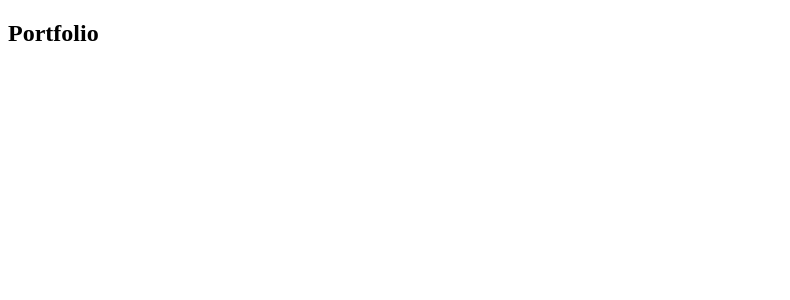
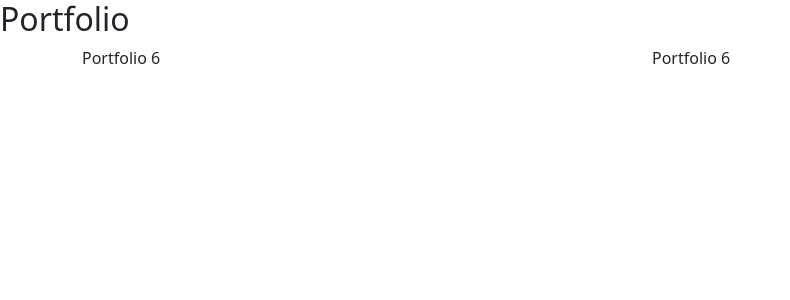
Before and after one commit to eshaawasthi/my-portfolio, an Angular app: page / in a window 1280 px wide. Shown: the top 300 px of the page, without its empty margins (0-790 px from the left). Built offline with nearby package versions, Linux system fonts and the light colour scheme.

Commit message:
Angular Bootstrap installed

```diff
--- a/angular.json
+++ b/angular.json
@@ -28,6 +28,7 @@
               "src/assets"
             ],
             "styles": [
+              "node_modules/bootstrap/dist/css/bootstrap.min.css",
               "src/styles.less"
             ],
             "scripts": []
@@ -123,6 +124,7 @@
           }
         }
       }
-    }},
+    }
+  },
   "defaultProject": "portfolio-esha"
 }
--- a/package.json
+++ b/package.json
@@ -19,6 +19,7 @@
     "@angular/platform-browser": "~10.2.0",
     "@angular/platform-browser-dynamic": "~10.2.0",
     "@angular/router": "~10.2.0",
+    "bootstrap": "^5.0.2",
     "rxjs": "~6.6.0",
     "tslib": "^2.0.0",
     "zone.js": "~0.10.2"
--- a/src/app/app.component.html
+++ b/src/app/app.component.html
@@ -1 +1,11 @@
 <h2>Portfolio</h2>
+<div class="container">
+  <div class="row">
+    <div class="col-6">
+      Portfolio 6
+    </div>
+    <div class="col-6">
+      Portfolio 6
+    </div>
+  </div>
+</div>
--- a/src/styles.less
+++ b/src/styles.less
@@ -1 +1,2 @@
 /* You can add global styles to this file, and also import other style files */
+@import '~bootstrap/dist/css/bootstrap.min.css';
```
Also changed, not shown: 1 other file (tests, documents, lock files or other folders).
